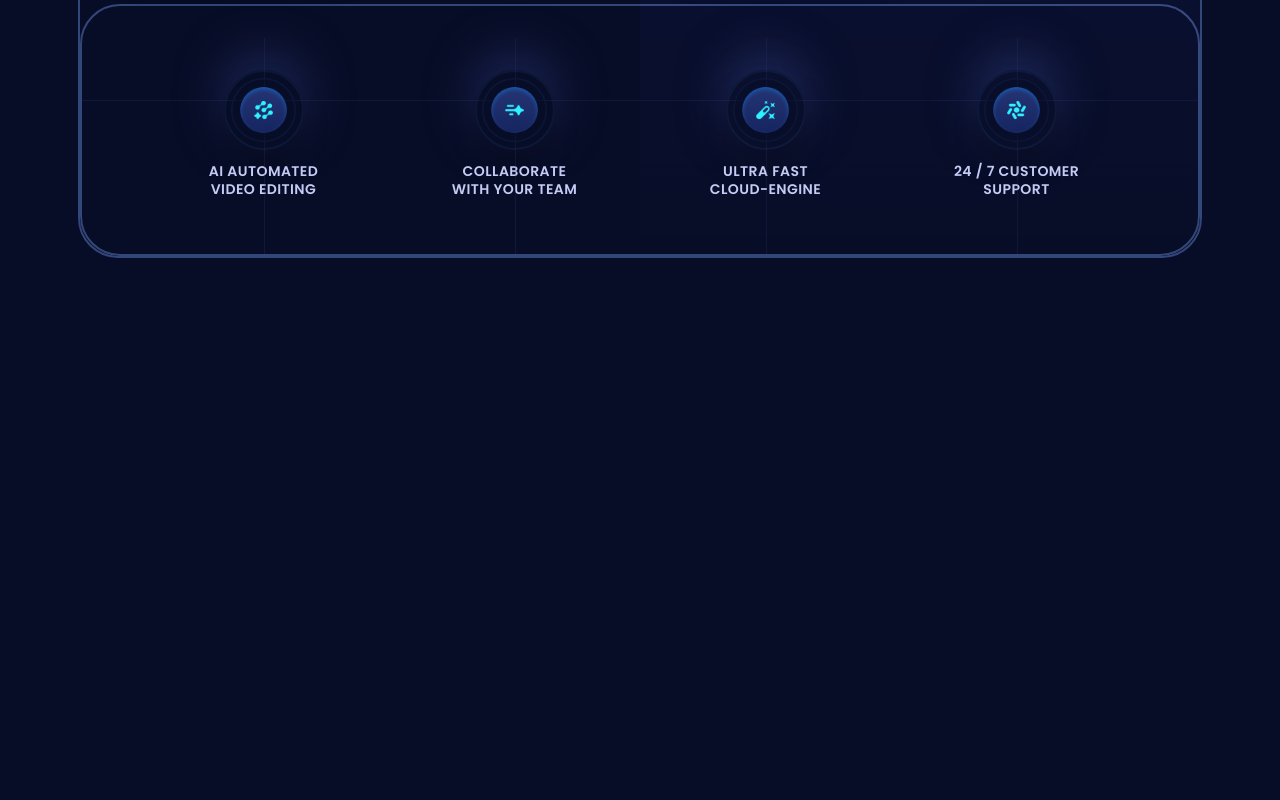
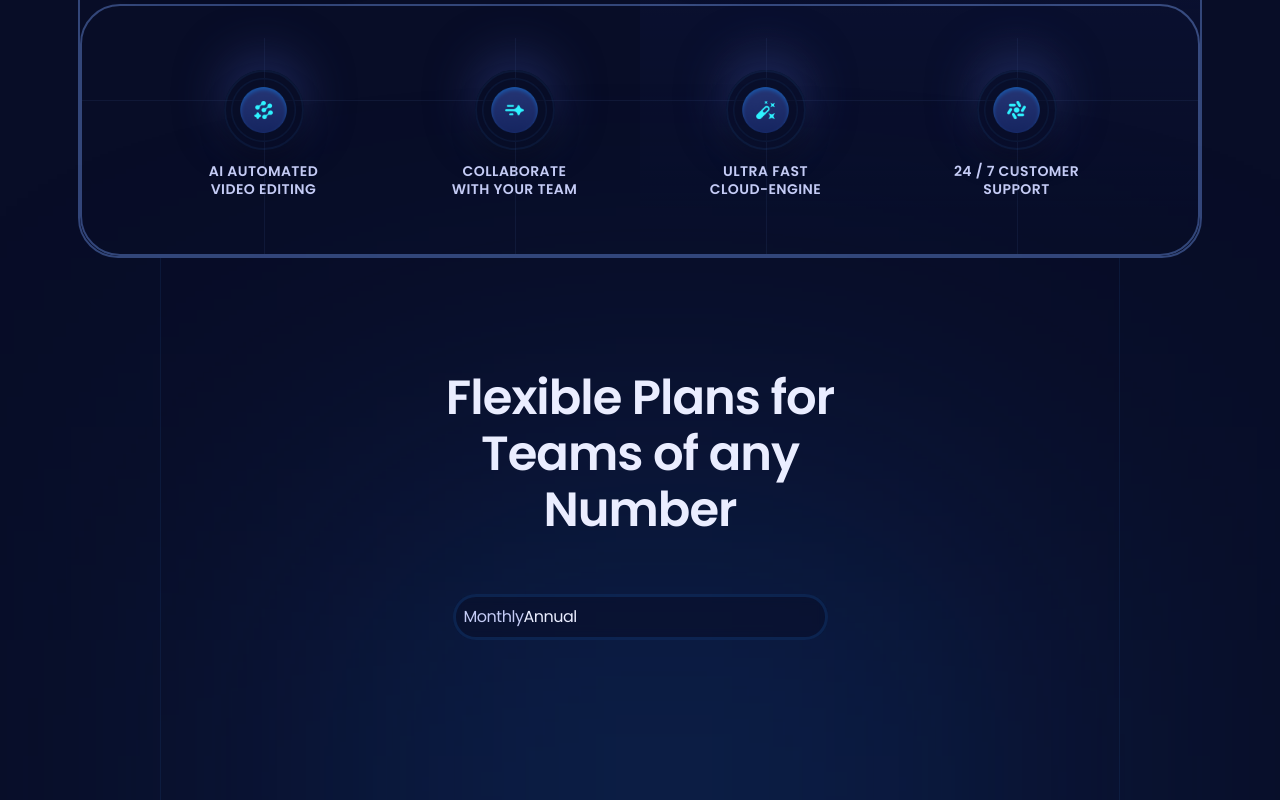
Before and after one commit to GutarManboy1/React-SaaS-Landing, a React (Vite) app: page / in a window 1280 px wide. Shown: the part 1594-2394 px from the top of the page. Before the commit the page ends 1852 px from the top, so only its background shows below. Built offline with nearby package versions, Linux system fonts and the light colour scheme.

Commit message:
added pricing section, not finished

```diff
--- a/src/App.jsx
+++ b/src/App.jsx
@@ -2,6 +2,7 @@
 import Header from './sections/Header.jsx'
 import Hero from './sections/Hero.jsx'
 import Features from './sections/Features.jsx'
+import Pricing from './sections/Pricing.jsx'
 
 const App = () => {
   return (
@@ -9,6 +10,7 @@
       <Header />
       <Hero />
       <Features />
+      <Pricing />
     </main>
   )
 }
--- /dev/null
+++ b/src/sections/Pricing.jsx
@@ -0,0 +1,29 @@
+import React, { useState } from "react";
+import { Element } from "react-scroll";
+import clsx from "clsx";
+
+const Pricing = () => {
+
+  const [monthly, setMonthly] = useState(false);
+
+  return (
+    <section>
+      <Element name="pricing">
+        <div className="container">
+          <div className="max-w-960 pricing-head_before relative mx-auto border-l border-r border-s2 bg-s1/50 pb-40 pt-28 max-xl:max-w-4xl max-lg:border-none max-md:pb-32 max-md:pt-16">
+            <h3 className="h3 max-lg:h4 max-md:h5 z-3 relative mx-auto mb-14 max-w-lg text-center text-p4 max-md:mb-11 max-sm:max-w-sm">
+              Flexible Plans for Teams of any Number
+            </h3>
+            <div className="relative z-4 mx-auto flex w-[375px] rounded-3xl border-[3px] border-s4/25 bg-s1/50 p-2 backdrop-blur-[6px] max-md:w-[310px]">
+              <button className={clsx("pricing-head-btn", monthly && "text-p4")} onClick={() => setMonthly(true)} >Monthly</button>
+              <button className={clsx("pricing-head-btn", !monthly && "text-p4")} onClick={() => setMonthly(false)} >Annual</button>
+            <div />
+            </div>
+          </div>
+        </div>
+      </Element>
+    </section>
+  );
+};
+
+export default Pricing;
```
